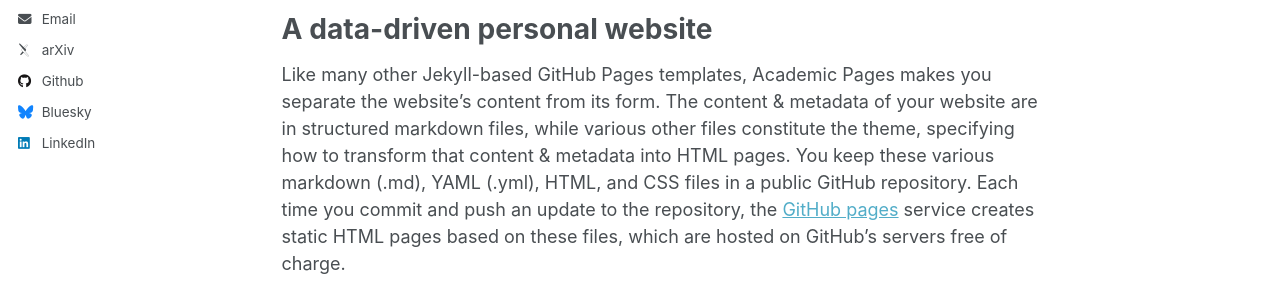
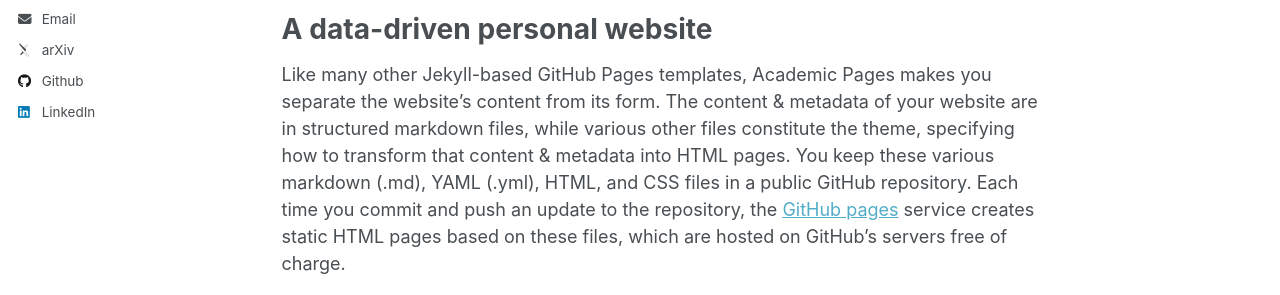
Before and after one commit to saidharb/saidharb.github.io, a Jekyll site: the page built from _pages/about.md, in a window 1280 px wide. Shown: the part 430-725 px from the top of the page. Built offline with Jekyll 4.4.1, drawn with Linux system fonts in a browser that asks for light colours; some web fonts are replaced.

Commit message:
Update _config.yml

```diff
--- a/_config.yml
+++ b/_config.yml
@@ -49,7 +49,7 @@
   stackoverflow    : # User number or user number and name (i.e., use "1" or "1/jeff-atwood")
 
   # Social media
-  bluesky          : "bsky.app" # Replace this with you Bluesky username
+  bluesky          : # "bsky.app" # Replace this with you Bluesky username
   facebook         : # Username
   flickr           : # Username
   foursquare       : # Username
@@ -58,7 +58,7 @@
   keybase          : # Username
   instagram        : # Username
   lastfm           : # Username
-  linkedin         : "Said Harb" # Username
+  linkedin         : "said-harb" # Username
   mastodon         : # URL
   medium           : # URL
   pinterest        : # Username
```
